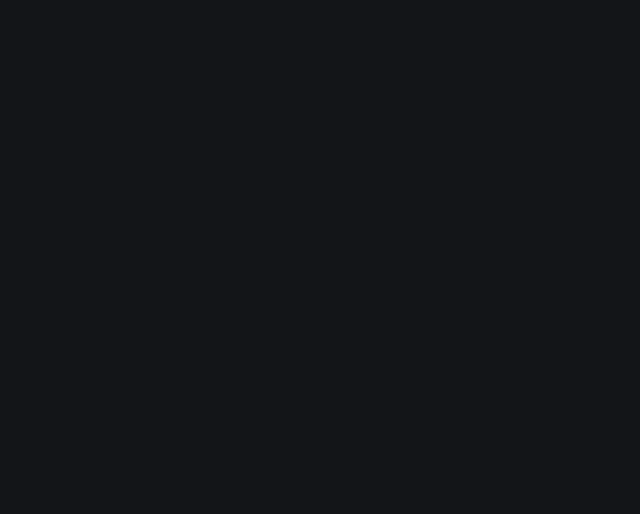
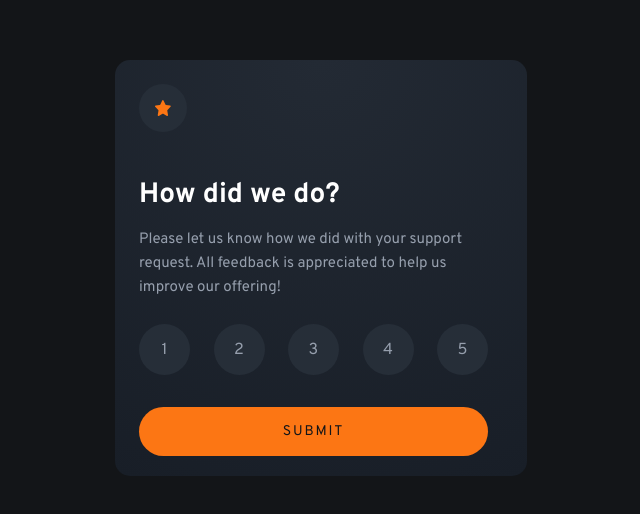
Before and after one commit to waquintero-ia/interactiveRating, a React (Vite) app: page / in a window 1280 px wide. Before the commit this address had no page. Shown: the part 132-646 px from the top of the page, without its empty margins (319-959 px from the left). Built offline with nearby package versions, Linux system fonts and the light colour scheme.

Commit message:
hashRouter

```diff
--- a/src/App.jsx
+++ b/src/App.jsx
@@ -1,5 +1,5 @@
 import './App.css'
-import { BrowserRouter as Router, Route, Routes } from 'react-router-dom';
+import { HashRouter as Router, Route, Routes } from 'react-router-dom';
 import Card from './component/Card'
 import Thanks from './component/Thanks';
 import { useState } from 'react';
@@ -23,8 +23,8 @@ function App() {
       <Router>
         <main>
           <Routes>
-            <Route path='/interactiveRating' element= {<Card handleChange={handleChange}/>}/>
-            <Route path='/interactiveRating/thanks' element= {<Thanks score={selectedValue}/>}/>
+            <Route path='/' element= {<Card handleChange={handleChange}/>}/>
+            <Route path='/thanks' element= {<Thanks score={selectedValue}/>}/>
           </Routes>
         </main>
       </Router>
--- a/src/component/Card.jsx
+++ b/src/component/Card.jsx
@@ -39,7 +39,7 @@ const Card = ({ handleChange }) => {
 
           </div>
 
-          <Link to={'/interactiveRating/thanks'}>
+          <Link to={'/thanks'}>
             <button className="text-sm text-very-dark-blue leading-18 bg-orange w-full min-h-49 rounded-full uppercase tracking-1.87 lg:h-[45px]">
               Submit
             </button>
```
